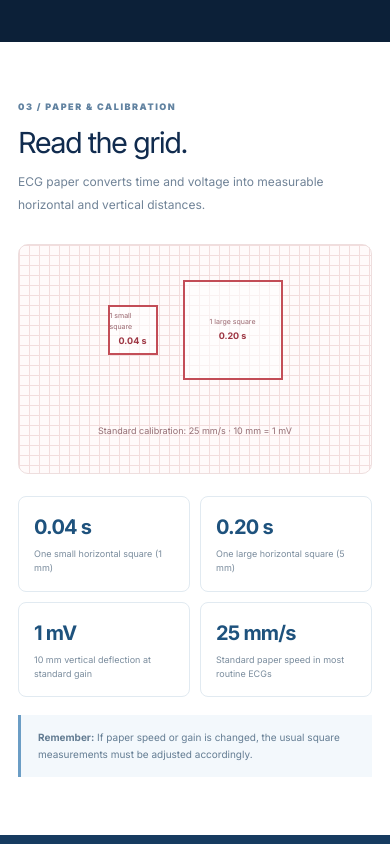
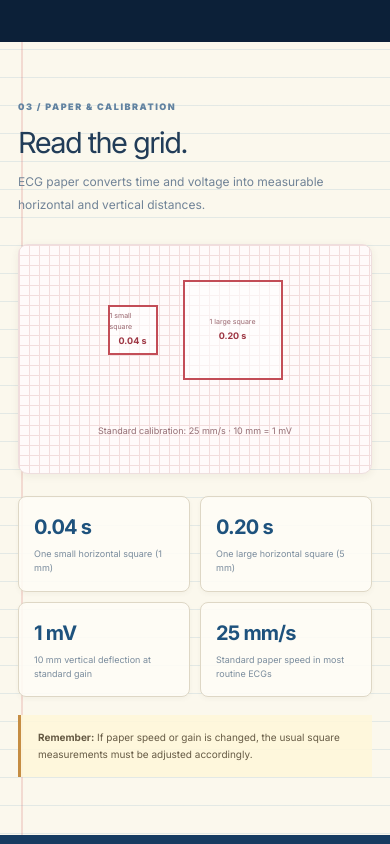
Before and after one commit to mdfaizan220163/med-student-site, a Next.js app: page /ecg in a window 390 px wide. Shown: the part 4180-5024 px from the top of the page. Built offline with nearby package versions, Linux system fonts and the light colour scheme.

Commit message:
Give ECG learning page a ruled notebook paper background

```diff
--- a/app/ecg/ecg.css
+++ b/app/ecg/ecg.css
@@ -100,3 +100,45 @@
 .ecg-axis-play-toggle{margin-top:13px;border:1px solid #7895ad;background:#eaf4fb;color:#163653;border-radius:6px;padding:10px 15px;font-size:11px;font-weight:850;cursor:pointer}
 .ecg-axis-play-toggle:hover{background:#fff}
 .ecg-axis-play-toggle:focus-visible{outline:2px solid #ffcf82;outline-offset:3px}
+
+
+/* Handwritten-notebook paper treatment for the ECG learning page */
+.ecg-page{
+  color:#26394b;
+  background-color:#fbf8ed;
+  background-image:
+    linear-gradient(90deg,transparent 0,transparent 47px,rgba(204,91,91,.22) 47px,rgba(204,91,91,.22) 49px,transparent 49px),
+    repeating-linear-gradient(to bottom,transparent 0,transparent 31px,rgba(92,145,185,.17) 31px,rgba(92,145,185,.17) 32px);
+  background-attachment:local;
+}
+.ecg-hero{
+  background-color:rgba(255,253,245,.78);
+  background-image:repeating-linear-gradient(to bottom,transparent 0,transparent 31px,rgba(92,145,185,.13) 31px,rgba(92,145,185,.13) 32px);
+  border-bottom:1px solid #d8d1bd;
+}
+.ecg-section:not(.ecg-dark-section):not(.ecg-blue-section):not(.ecg-quiz-section):not(.ecg-conduction-section){
+  background:transparent;
+}
+.ecg-section-heading h2,.ecg-hero h1,.ecg-fact-grid b,.ecg-bottom h2{
+  color:#213c58;
+}
+.ecg-fact-grid article,.ecg-lead-grid article,.ecg-measure-facts article,.ecg-checklist li{
+  background:rgba(255,253,246,.88);
+  border-color:#ded7c5;
+  box-shadow:0 2px 5px rgba(80,67,42,.045);
+}
+.ecg-note{
+  background:rgba(255,248,218,.88);
+  border-left-color:#c58d43;
+  color:#665b45;
+}
+.ecg-paper,.ecg-grid-visual{
+  box-shadow:0 2px 8px rgba(70,56,35,.07);
+}
+@media(max-width:760px){
+  .ecg-page{
+    background-image:
+      linear-gradient(90deg,transparent 0,transparent 21px,rgba(204,91,91,.19) 21px,rgba(204,91,91,.19) 23px,transparent 23px),
+      repeating-linear-gradient(to bottom,transparent 0,transparent 27px,rgba(92,145,185,.15) 27px,rgba(92,145,185,.15) 28px);
+  }
+}
```
